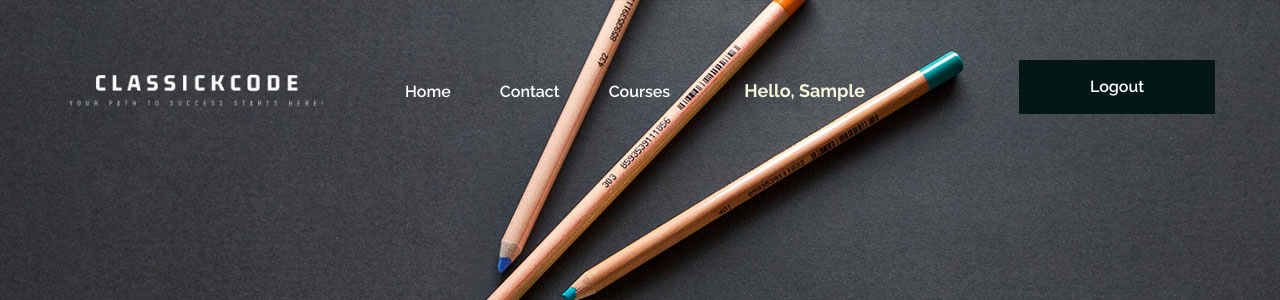
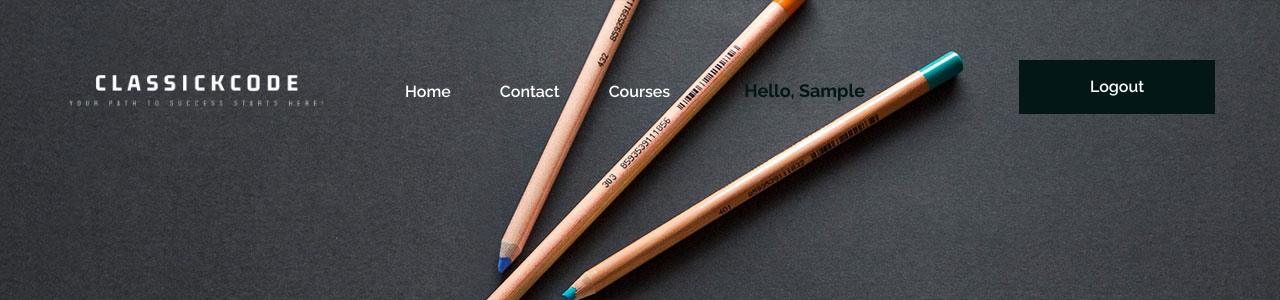
Before and after one commit to Parth2124/Classickcode, a Django app: page / in a window 1280 px wide. Shown: the top 300 px of the page. Run offline with Django 5.2, Linux system fonts and the light colour scheme; the visitor is signed in with stand-in values (Sample User, id 1); data that the repository does not hold is empty; some libraries are stand-ins or nearby versions.

Commit message:
Update index.html

```diff
--- a/templates/index.html
+++ b/templates/index.html
@@ -94,7 +94,7 @@
 							{% endif %}
 
 							{% if user.is_authenticated %}
-							<li style="color: beige; margin-left: 70px; font-weight: bold; font-size: large; " >Hello, {{user.first_name}}</li>
+							<li style="color: rgb(3, 23, 23); margin-left: 70px; font-weight: bold; font-size: large; " >Hello, {{user.first_name}}</li>
 							<a style="background-color: rgb(3, 23, 23);" href="logout" class="site-btn header-btn" >Logout</a>
 
 							{%else%}
@@ -310,7 +310,7 @@
 			</div>
 			<div class="text-center pt-5">
 				{% if user.is_authenticated %}
-							<li style="color: beige; " >Hello, {{user.first_name}}</li><br>
+							<li style="color: rgb(3, 23, 23); margin-left: 70px; font-weight: bold; font-size: large; " >Hello, {{user.first_name}}</li><br>
 							<a style="background-color: rgb(3, 23, 23);" href="logout" class="site-btn ">Logout</a>
 
 							{%else%}
```
